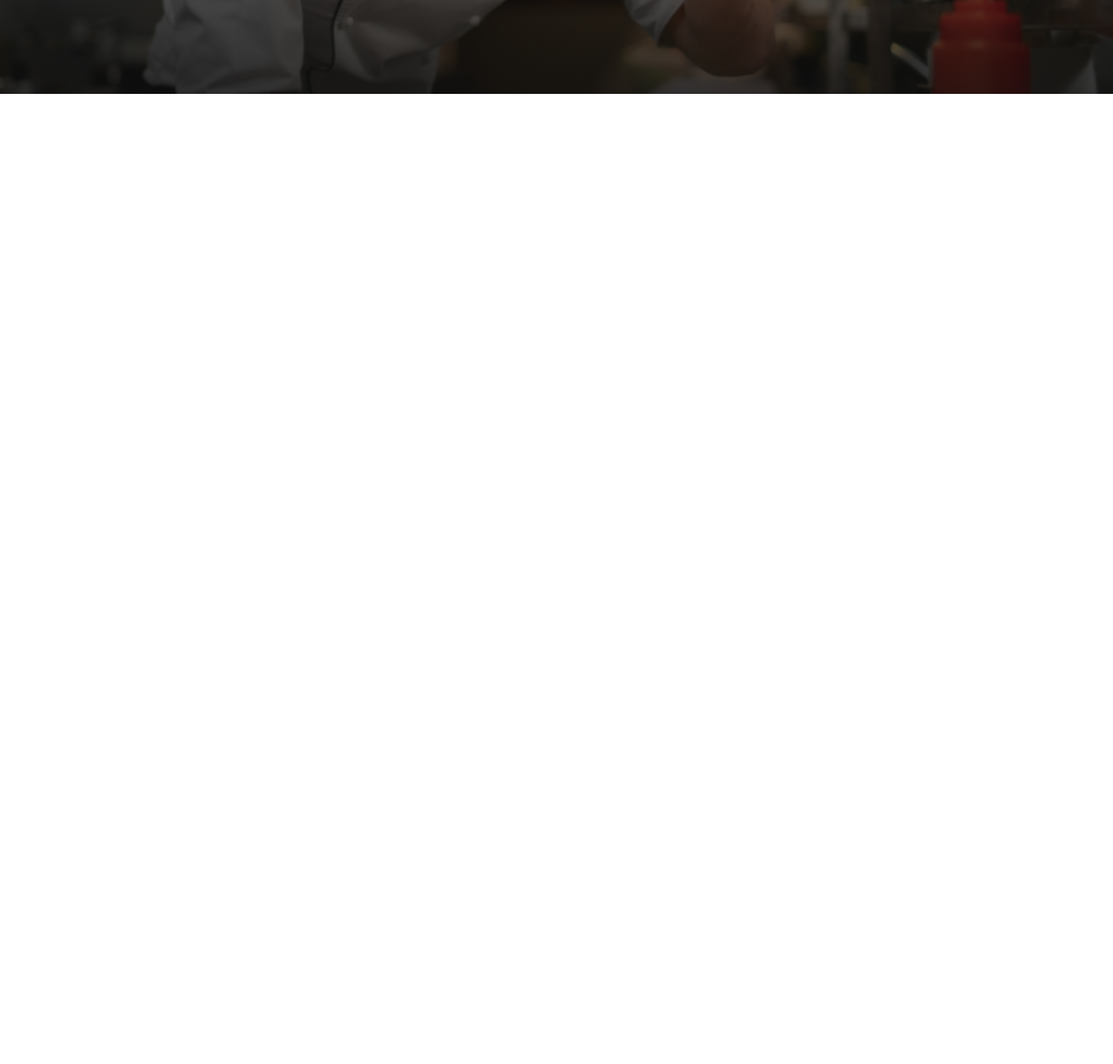
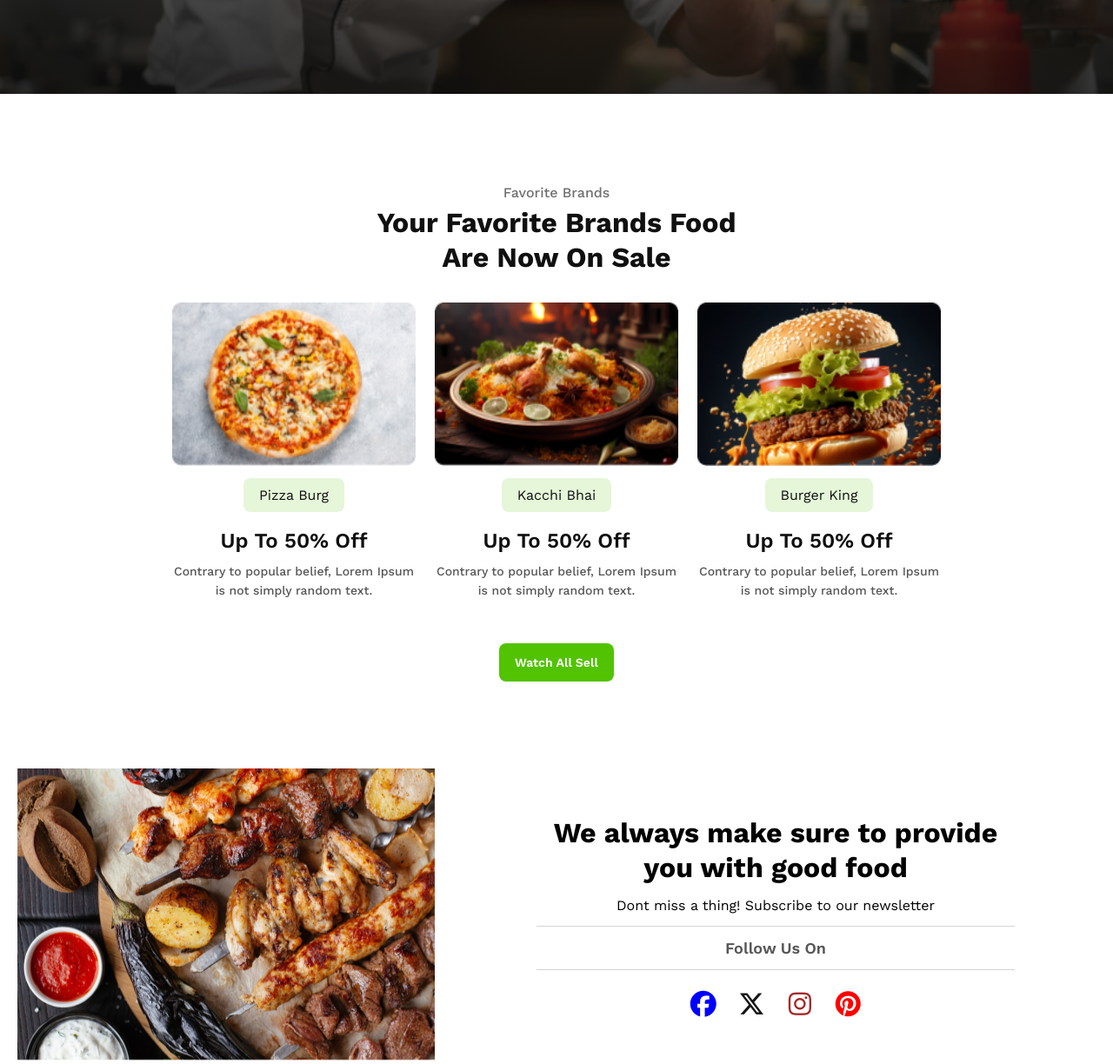
Before and after one commit to nipun-info/p1-food-restaurent, a plain HTML site: page index.html in a window 1280 px wide. Shown: the part 507-1731 px from the top of the page at 87% size. Before the commit the page ends 800 px from the top, so only its background shows below. Drawn offline with nearby package versions, Linux system fonts and the light colour scheme.

Commit message:
about section complete

```diff
--- a/index.html
+++ b/index.html
@@ -3,7 +3,7 @@
 <head>
     <meta charset="UTF-8">
     <meta name="viewport" content="width=device-width, initial-scale=1.0">
-    <title>Good Food Restaurant</title>
+    <link rel="stylesheet" href="https://cdnjs.cloudflare.com/ajax/libs/font-awesome/7.0.0/css/all.min.css" integrity="sha512-DxV+EoADOkOygM4IR9yXP8Sb2qwgidEmeqAEmDKIOfPRQZOWbXCzLC6vjbZyy0vPisbH2SyW27+ddLVCN+OMzQ==" crossorigin="anonymous" referrerpolicy="no-referrer" />
     <link rel="stylesheet" href="styles/styles.css">
 </head>
 <body>
@@ -15,5 +15,64 @@
             <button class="btn">Shop The Hotest Food</button>
         </div>
     </section>
+
+    <section id="card-box">
+        <div class="container">
+            <div class="section-head">
+                <p class="section-subtitle">Favorite Brands</p>
+                <h2 class="section-title">Your Favorite Brands Food <br> Are Now On Sale</h2>
+            </div>
+
+            <div class="card-container">
+                <div class="card">
+                    <div class="image-box">
+                        <img src="images/pizza.png" alt="">
+                    </div>
+                    <span>Pizza Burg</span>
+                    <h3 class="card-title">Up To 50% Off</h3>
+                    <p class="card-description">Contrary to popular belief, Lorem Ipsum is not simply random text.</p>
+                </div>
+                <div class="card">
+                    <div class="image-box">
+                        <img src="images/biriyani.png" alt="">
+                    </div>
+                    <span>Kacchi Bhai</span>
+                    <h3 class="card-title">Up To 50% Off</h3>
+                    <p class="card-description">Contrary to popular belief, Lorem Ipsum is not simply random text.</p>
+                </div>
+                <div class="card">
+                    <div class="image-box">
+                        <img src="images/burger.png" alt="">
+                    </div>
+                    <span>Burger King</span>
+                    <h3 class="card-title">Up To 50% Off</h3>
+                    <p class="card-description">Contrary to popular belief, Lorem Ipsum is not simply random text.</p>
+                </div>
+            </div>
+            <div class="btn-container">
+                <button class="btn">Watch All Sell</button>
+            </div>
+        </div>
+    </section>
+
+    <section class="about">
+        <div class="about-container">
+            <div class="about-img">
+                <img src="images/foods.png" alt="">
+            </div>
+            <div class="about-content">
+                <h2 class="section-title">We always make sure to provide you with good food</h2>
+                <p class="description">Dont miss a thing! Subscribe to our newsletter</p>
+                <h4 class="text-follow">Follow Us On</h4>
+                <div class="social-icon">
+                    <i class="fa-brands fa-facebook"></i>
+                    <i class="fa-brands fa-x-twitter"></i>
+                    <i class="fa-brands fa-instagram"></i>
+                    <i class="fa-brands fa-pinterest"></i>
+                </div>
+            </div>
+
+        </div>
+    </section>
 </body>
 </html>
--- a/styles/styles.css
+++ b/styles/styles.css
@@ -5,7 +5,9 @@
     padding: 0;
     font-family: "Work Sans", sans-serif;
 }
-
+.btn-container {
+    text-align: center;
+}
 .btn {
     padding: 14px 18px 14px 18px;
     border-radius: 8px;
@@ -56,3 +58,127 @@
     opacity: 0.7;
     margin-bottom: 16px;
 }
+
+#card-box {
+    color: rgb(16, 16, 16);
+    width: 884px;
+    margin: 100px auto;
+}
+
+.section-head {
+    text-align: center;
+    margin-bottom: 32px;
+}
+.section-subtitle{
+    font-size: 16px;
+    font-weight: 500;
+    line-height: 28px;
+    opacity: 0.6;
+}
+.section-title {
+    font-size: 32px;
+    font-weight: 700;
+    line-height: 40px;
+}
+.card-container {
+    margin: 30px 0 50px;
+    display: flex;
+    justify-content: space-between;
+}
+.card {
+    max-width: 280px;
+    display: flex;
+    flex-direction: column;
+    justify-content: center;
+    align-items: center;
+}
+.card .image-box {
+    width: 280px;
+
+}
+.card .image-box img {
+    width: 100%;
+}
+
+.card span {
+    padding: 10px 18px;
+    border-radius: 8px;
+    background: rgba(82, 195, 3, 0.15);
+    margin: 10px 0;
+}
+
+.card-title {
+    font-size: 24px;
+    font-weight: 600;
+    line-height: 47px;
+    letter-spacing: 0%;
+    text-align: center;
+}
+.card-description {
+    font-size: 14px;
+    font-weight: 500;
+    line-height: 22px;
+    text-align: center;
+    opacity: 0.7;
+}
+
+.about {
+    width: 1280px;
+    margin: 0 auto;
+}
+
+.about-container {
+    display: flex;
+    gap: 24px;
+    padding: 0 20px;
+}
+
+.about-img {
+    max-width: 640px;
+}
+
+.about-img img {
+    width: 100%;
+}
+
+.about-content {
+    max-width: 550px;
+    margin: 0 auto;
+    text-align: center;
+    display: flex;
+    flex-direction: column;
+    justify-content: center;
+    align-items: center;
+    gap: 14px;
+}
+
+.text-follow {
+    width: 100%;
+    border-top: 0.5px solid #c3c3c3;
+    border-bottom: 1px solid #c3c3c3;
+    padding: 14px 0;
+    color: rgb(16, 16, 16);
+    font-size: 18px;
+    font-weight: 600;
+    opacity: 0.7;
+}
+.social-icon {
+    display: flex;
+    gap: 18px;
+    margin-top: 10px;
+}
+.social-icon i {
+    font-size: 30px;
+}
+.social-icon i:first-child {
+    color: blue;
+}
+.social-icon i:nth-child(2) {
+    color: #161616;
+}
+.social-icon i:nth-child(3) {
+    color: brown;
+}
+.social-icon i:nth-child(4) {
+    color: red;
+}
```
